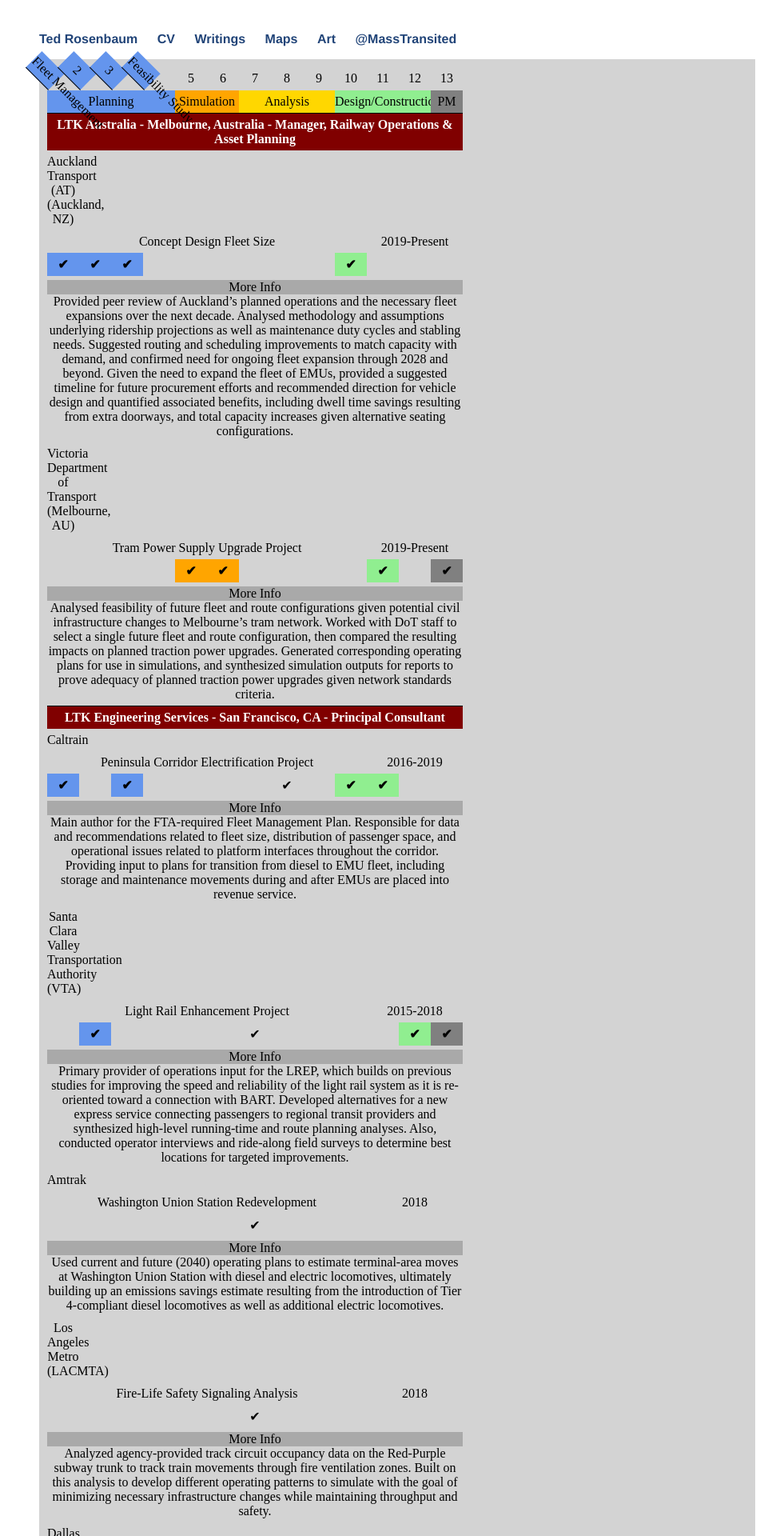
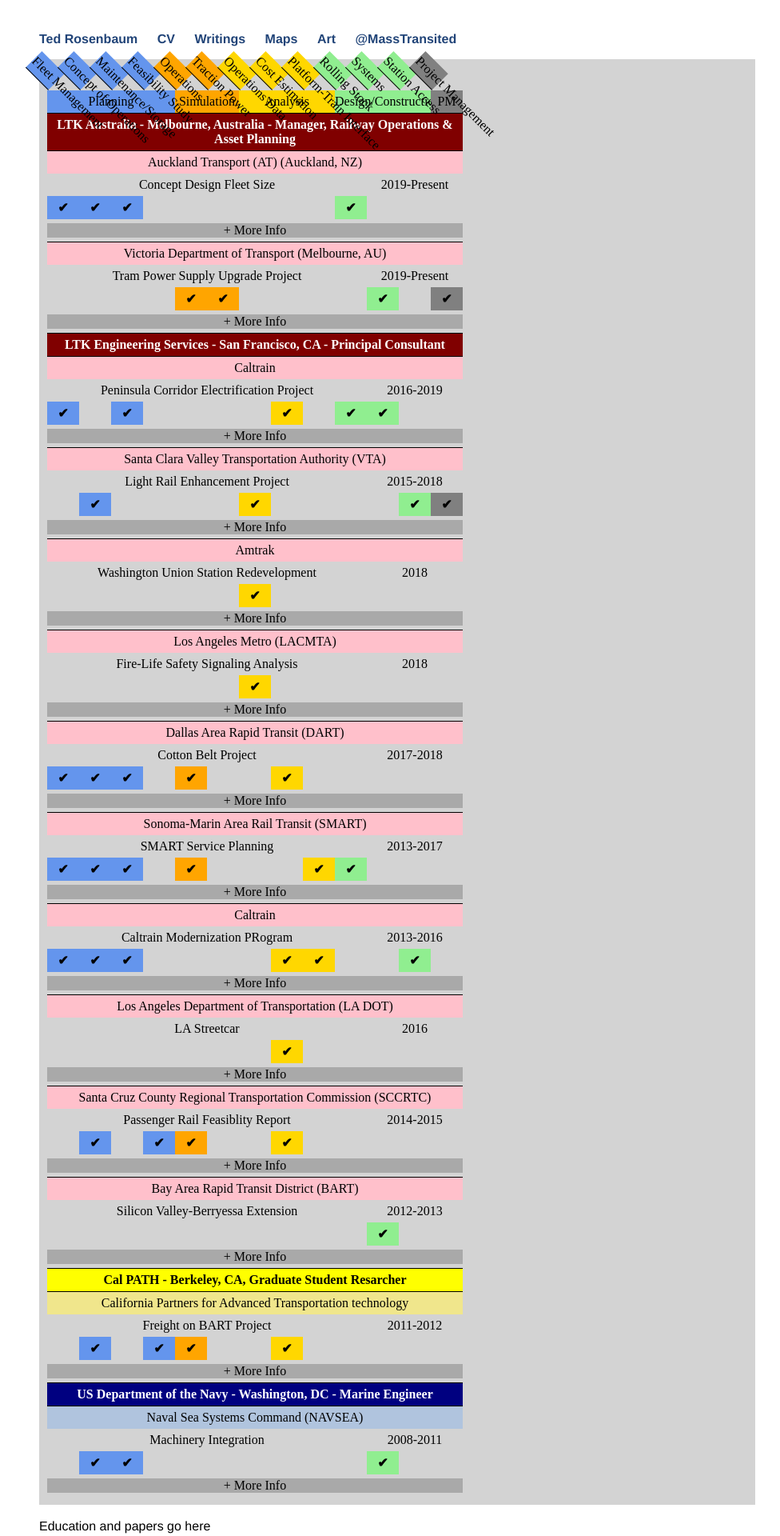
Before and after one commit to transited/transited.github.io, a Jekyll site: the page built from cv2.html, in a window 1280 px wide. Shown: the top 1920 px of the page at 80% size, without its empty margins (143-1119 px from the left). Built offline with Jekyll 4.4.1, drawn with Linux system fonts in a browser that asks for light colours; some of the changed text lies outside the part shown.

Commit message:
cv beta
complete collapsible css, table headers

```diff
--- a/css/main.css
+++ b/css/main.css
@@ -190,11 +190,64 @@
 
 .pcheck{background-color:CornflowerBlue; font-weight:bold;}
 .scheck{background-color:Orange; font-weight:bold;}
+.acheck{background-color:Gold; font-weight:bold;}
 .dcheck{background-color:LightGreen; font-weight:bold;}
 .pmcheck{background-color:Gray; font-weight:bold;}
 
 .phead {
   background-color: CornflowerBlue;
+  -ms-transform: rotate(45deg); /* IE 9 */
+  -ms-transform-origin: 21px -18px; /* IE 9 */
+  -webkit-transform: rotate(45deg); /* Safari 3-8 */
+  -webkit-transform-origin: 21px -18px; /* Safari 3-8 */
+  transform: rotate(45deg);
+  transform-origin: 21px -18px;
+  border-bottom: 1px solid black;
+  text-align: Center;
+  white-space: nowrap;
+}
+
+.shead {
+  background-color: Orange;
+  -ms-transform: rotate(45deg); /* IE 9 */
+  -ms-transform-origin: 21px -18px; /* IE 9 */
+  -webkit-transform: rotate(45deg); /* Safari 3-8 */
+  -webkit-transform-origin: 21px -18px; /* Safari 3-8 */
+  transform: rotate(45deg);
+  transform-origin: 21px -18px;
+  border-bottom: 1px solid black;
+  text-align: Center;
+  white-space: nowrap;
+}
+
+.ahead {
+  background-color: Gold;
+  -ms-transform: rotate(45deg); /* IE 9 */
+  -ms-transform-origin: 21px -18px; /* IE 9 */
+  -webkit-transform: rotate(45deg); /* Safari 3-8 */
+  -webkit-transform-origin: 21px -18px; /* Safari 3-8 */
+  transform: rotate(45deg);
+  transform-origin: 21px -18px;
+  border-bottom: 1px solid black;
+  text-align: Center;
+  white-space: nowrap;
+}
+
+.dhead {
+  background-color: LightGreen;
+  -ms-transform: rotate(45deg); /* IE 9 */
+  -ms-transform-origin: 21px -18px; /* IE 9 */
+  -webkit-transform: rotate(45deg); /* Safari 3-8 */
+  -webkit-transform-origin: 21px -18px; /* Safari 3-8 */
+  transform: rotate(45deg);
+  transform-origin: 21px -18px;
+  border-bottom: 1px solid black;
+  text-align: Center;
+  white-space: nowrap;
+}
+
+.pmhead {
+  background-color: Gray;
   -ms-transform: rotate(45deg); /* IE 9 */
   -ms-transform-origin: 21px -18px; /* IE 9 */
   -webkit-transform: rotate(45deg); /* Safari 3-8 */
@@ -216,3 +269,15 @@
   background: DarkGray;
   cursor: pointer;
 }
+
+.lbl-toggle:hover {font-weight: bold;}
+
+.lbl-toggle::before {content: '+';display: inline-block;}
+
+.toggle:checked + .lbl-toggle::before {content: '-';}
+
+.collapsible-content {max-height: 0px; overflow: hidden;}
+
+.toggle:checked + .lbl-toggle + .collapsible-content {max-height: 80vh;}
+
+.collapsible-content .content-inner {padding: 2px; text-align: left;}
--- a/cv2.html
+++ b/cv2.html
@@ -6,25 +6,25 @@
 
   <div class="grid-container">
     <div class="phead">Fleet Management</div>
-    <div class="phead">2</div>
-    <div class="phead">3</div>
+    <div class="phead">Concept of Operations</div>
+    <div class="phead">Maintenance/Storage</div>
     <div class="phead">Feasibility Study</div>
-    <div class="shead">5</div>
-    <div class="shead">6</div>
-    <div class="ahead">7</div>
-    <div class="ahead">8</div>
-    <div class="ahead">9</div>
-    <div class="dhead">10</div>
-    <div class="dhead">11</div>
-    <div class="dhead">12</div>
-    <div class="pmhead">13</div>
+    <div class="shead">Operations</div>
+    <div class="shead">Traction Power</div>
+    <div class="ahead">Operations Data</div>
+    <div class="ahead">Cost Estimation</div>
+    <div class="ahead">Platform-Train Interface</div>
+    <div class="dhead">Rolling Stock</div>
+    <div class="dhead">Systems</div>
+    <div class="dhead">Station Access</div>
+    <div class="pmhead">Project Management</div>
     <div class="plan">Planning</div>
     <div class="sim">Simulation</div>
     <div class="analy">Analysis</div>
     <div class="design">Design/Construction</div>
     <div class="pm">PM</div>
     <div class="ltk">LTK Australia - Melbourne, Australia - Manager, Railway Operations & Asset Planning</div>
-    <div class="client">Auckland Transport (AT) (Auckland, NZ)</div>
+    <div class="ltkclient">Auckland Transport (AT) (Auckland, NZ)</div>
     <div class="proj">Concept Design Fleet Size</div>
     <div class="jobdate">2019-Present</div>
     <div class="pcheck">&#x2714;</div>
@@ -42,7 +42,7 @@
         </div>
       </div>
     </div>
-    <div class="client">Victoria Department of Transport (Melbourne, AU)</div>
+    <div class="ltkclient">Victoria Department of Transport (Melbourne, AU)</div>
     <div class="proj">Tram Power Supply Upgrade Project</div>
     <div class="jobdate">2019-Present</div>
     <div style="grid-column:1/5"></div>
@@ -61,7 +61,7 @@
       </div>
     </div>
     <div class="ltk">LTK Engineering Services - San Francisco, CA - Principal Consultant</div>
-    <div class="client">Caltrain</div>
+    <div class="ltkclient">Caltrain</div>
     <div class="proj">Peninsula Corridor Electrification Project</div>
     <div class="jobdate">2016-2019</div>
     <div class="pcheck">&#x2714;</div>
@@ -81,7 +81,7 @@
         </div>
       </div>
     </div>
-    <div class="client">Santa Clara Valley Transportation Authority (VTA)</div>
+    <div class="ltkclient">Santa Clara Valley Transportation Authority (VTA)</div>
     <div class="proj">Light Rail Enhancement Project</div>
     <div class="jobdate">2015-2018</div>
     <div style="grid-column:1/2"></div>
@@ -99,7 +99,7 @@
         </div>
       </div>
     </div>
-    <div class="client">Amtrak</div>
+    <div class="ltkclient">Amtrak</div>
     <div class="proj">Washington Union Station Redevelopment</div>
     <div class="jobdate">2018</div>
     <div style="grid-column:1/7"></div>
@@ -113,7 +113,7 @@
         </div>
       </div>
     </div>
-    <div class="client">Los Angeles Metro (LACMTA)</div>
+    <div class="ltkclient">Los Angeles Metro (LACMTA)</div>
     <div class="proj">Fire-Life Safety Signaling Analysis</div>
     <div class="jobdate">2018</div>
     <div style="grid-column:1/7"></div>
@@ -127,7 +127,7 @@
         </div>
       </div>
     </div>
-    <div class="client">Dallas Area Rapid Transit (DART)</div>
+    <div class="ltkclient">Dallas Area Rapid Transit (DART)</div>
     <div class="proj">Cotton Belt Project</div>
     <div class="jobdate">2017-2018</div>
     <div class="pcheck">&#x2714;</div>
@@ -146,7 +146,7 @@
         </div>
       </div>
     </div>
-    <div class="client">Sonoma-Marin Area Rail Transit (SMART)</div>
+    <div class="ltkclient">Sonoma-Marin Area Rail Transit (SMART)</div>
     <div class="proj">SMART Service Planning</div>
     <div class="jobdate">2013-2017</div>
     <div class="pcheck">&#x2714;</div>
@@ -166,7 +166,7 @@
         </div>
       </div>
     </div>
-    <div class="client">Caltrain</div>
+    <div class="ltkclient">Caltrain</div>
     <div class="proj">Caltrain Modernization PRogram</div>
     <div class="jobdate">2013-2016</div>
     <div class="pcheck">&#x2714;</div>
@@ -186,7 +186,7 @@
         </div>
       </div>
     </div>
-    <div class="client">Los Angeles Department of Transportation (LA DOT)</div>
+    <div class="ltkclient">Los Angeles Department of Transportation (LA DOT)</div>
     <div class="proj">LA Streetcar</div>
     <div class="jobdate">2016</div>
     <div style="grid-column:1/8"></div>
@@ -200,7 +200,7 @@
         </div>
       </div>
     </div>
-    <div class="client">Santa Cruz County Regional Transportation Commission (SCCRTC)</div>
+    <div class="ltkclient">Santa Cruz County Regional Transportation Commission (SCCRTC)</div>
     <div class="proj">Passenger Rail Feasiblity Report</div>
     <div class="jobdate">2014-2015</div>
     <div style="grid-column:1/2"></div>
@@ -219,7 +219,7 @@
         </div>
       </div>
     </div>
-    <div class="client">Bay Area Rapid Transit District (BART)</div>
+    <div class="ltkclient">Bay Area Rapid Transit District (BART)</div>
     <div class="proj">Silicon Valley-Berryessa Extension</div>
     <div class="jobdate">2012-2013</div>
     <div style="grid-column:1/11"></div>
```
